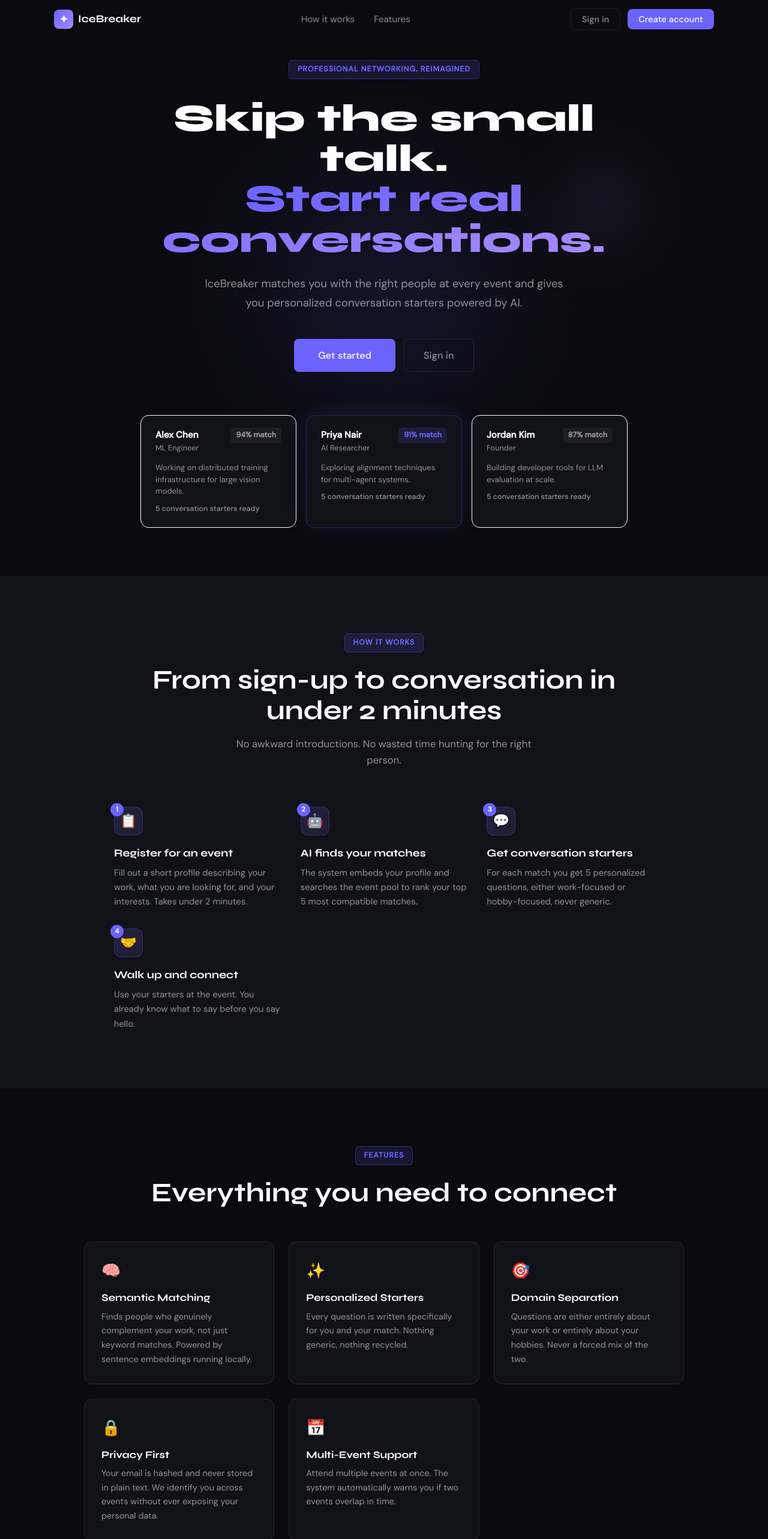
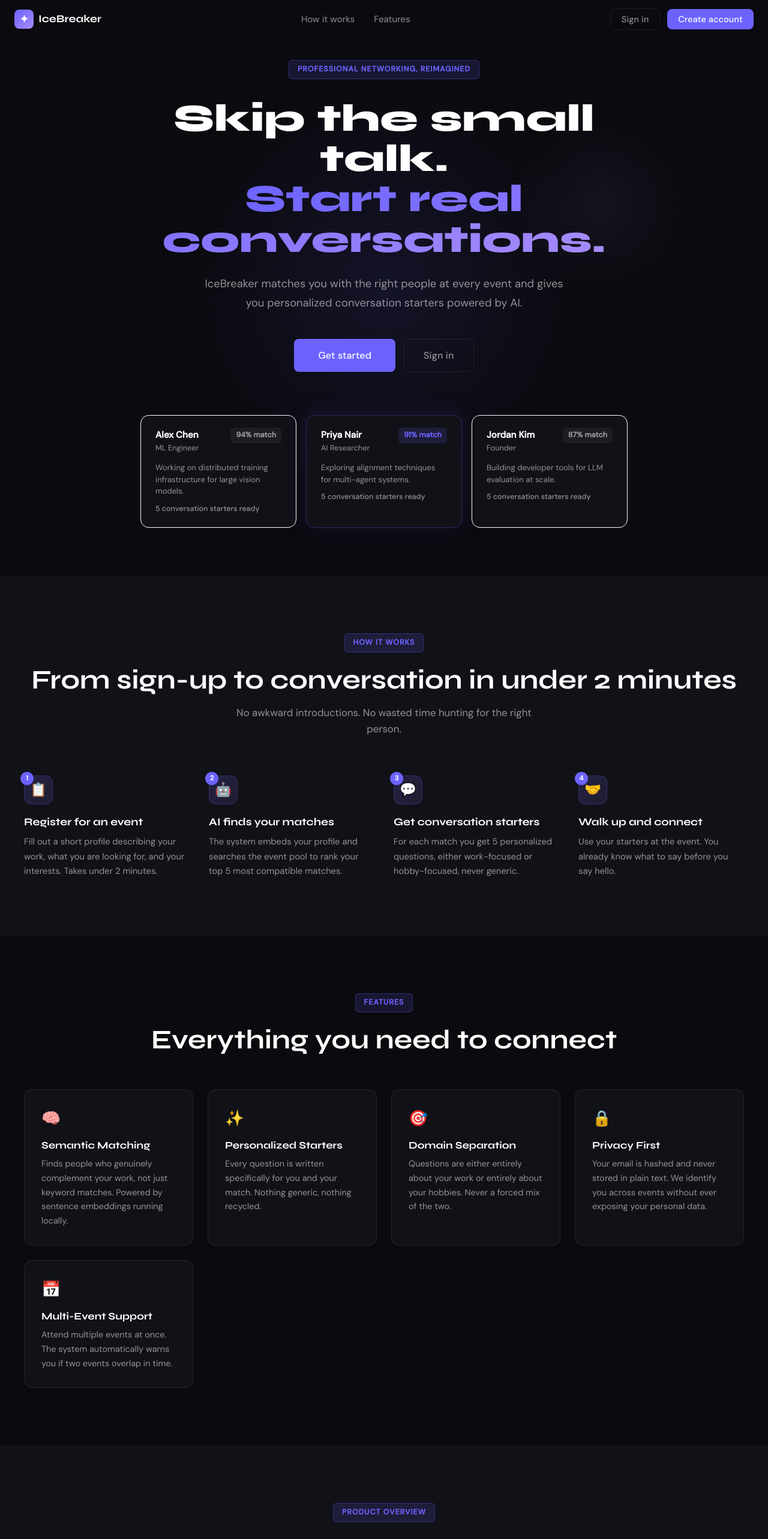
Before and after one commit to ShrutiSunilSawant/IceBreaker-AI-Networking-Platform, a React (Vite) app in the folder frontend/: page / in a window 1280 px wide. Shown: the top 2566 px of the page at 60% size. Built offline with nearby package versions, Linux system fonts and the light colour scheme.

Commit message:
Widen layout: container 720px to 1100px, landing sections to 1200px

```diff
--- a/frontend/src/components/Navbar.jsx
+++ b/frontend/src/components/Navbar.jsx
@@ -38,7 +38,7 @@ export default function Navbar() {
       padding: '0 24px',
     }}>
       <div style={{
-        maxWidth: 1100, margin: '0 auto',
+        maxWidth: 1280, margin: '0 auto',
         display: 'flex', alignItems: 'center', justifyContent: 'space-between',
         height: 64,
       }}>
--- a/frontend/src/index.css
+++ b/frontend/src/index.css
@@ -63,9 +63,9 @@ input, textarea, select {
 }
 
 .container {
-  max-width: 720px;
+  max-width: 1100px;
   margin: 0 auto;
-  padding: 0 24px;
+  padding: 0 40px;
 }
 
 .btn {
--- a/frontend/src/pages/Home.jsx
+++ b/frontend/src/pages/Home.jsx
@@ -96,7 +96,7 @@ export default function Home() {
 
       {/* How It Works */}
       <section id="how-it-works" style={{ padding: '96px 24px', background: 'var(--surface)' }}>
-        <div style={{ maxWidth: 900, margin: '0 auto', textAlign: 'center' }}>
+        <div style={{ maxWidth: 1200, margin: '0 auto', textAlign: 'center' }}>
           <SectionBadge>How it works</SectionBadge>
           <h2 style={{ fontFamily: 'var(--font-display)', fontSize: 'clamp(1.8rem, 4vw, 2.8rem)', fontWeight: 700, marginBottom: 16 }}>
             From sign-up to conversation in under 2 minutes
@@ -132,7 +132,7 @@ export default function Home() {
 
       {/* Features */}
       <section id="features" style={{ padding: '96px 24px' }}>
-        <div style={{ maxWidth: 1000, margin: '0 auto', textAlign: 'center' }}>
+        <div style={{ maxWidth: 1200, margin: '0 auto', textAlign: 'center' }}>
           <SectionBadge>Features</SectionBadge>
           <h2 style={{ fontFamily: 'var(--font-display)', fontSize: 'clamp(1.8rem, 4vw, 2.8rem)', fontWeight: 700, marginBottom: 56 }}>
             Everything you need to connect
@@ -159,7 +159,7 @@ export default function Home() {
 
       {/* Product Overview */}
       <section id="overview" style={{ padding: '96px 24px', background: 'var(--surface)' }}>
-        <div style={{ maxWidth: 1000, margin: '0 auto' }}>
+        <div style={{ maxWidth: 1200, margin: '0 auto' }}>
           <div style={{ textAlign: 'center', marginBottom: 64 }}>
             <SectionBadge>Product Overview</SectionBadge>
             <h2 style={{ fontFamily: 'var(--font-display)', fontSize: 'clamp(1.8rem, 4vw, 2.8rem)', fontWeight: 700, marginBottom: 16 }}>
@@ -215,7 +215,7 @@ export default function Home() {
 
       {/* Demo */}
       <section id="demo" style={{ padding: '96px 24px' }}>
-        <div style={{ maxWidth: 860, margin: '0 auto' }}>
+        <div style={{ maxWidth: 1000, margin: '0 auto' }}>
           <div style={{ textAlign: 'center', marginBottom: 56 }}>
             <SectionBadge>Demo</SectionBadge>
             <h2 style={{ fontFamily: 'var(--font-display)', fontSize: 'clamp(1.8rem, 4vw, 2.8rem)', fontWeight: 700, marginBottom: 16 }}>
@@ -331,7 +331,7 @@ export default function Home() {
 
       {/* Footer */}
       <footer style={{ borderTop: '1px solid var(--border)', padding: '40px 24px' }}>
-        <div style={{ maxWidth: 1100, margin: '0 auto', display: 'flex', justifyContent: 'space-between', alignItems: 'center', flexWrap: 'wrap', gap: 16 }}>
+        <div style={{ maxWidth: 1280, margin: '0 auto', display: 'flex', justifyContent: 'space-between', alignItems: 'center', flexWrap: 'wrap', gap: 16 }}>
           <div style={{ display: 'flex', alignItems: 'center', gap: 8 }}>
             <div style={{ width: 24, height: 24, borderRadius: 6, background: 'linear-gradient(135deg, #6c63ff, #a78bfa)', display: 'flex', alignItems: 'center', justifyContent: 'center', fontSize: '0.7rem', fontWeight: 800, color: '#fff' }}>✦</div>
             <span style={{ fontFamily: 'var(--font-display)', fontWeight: 700, fontSize: '0.95rem' }}>IceBreaker</span>
```
